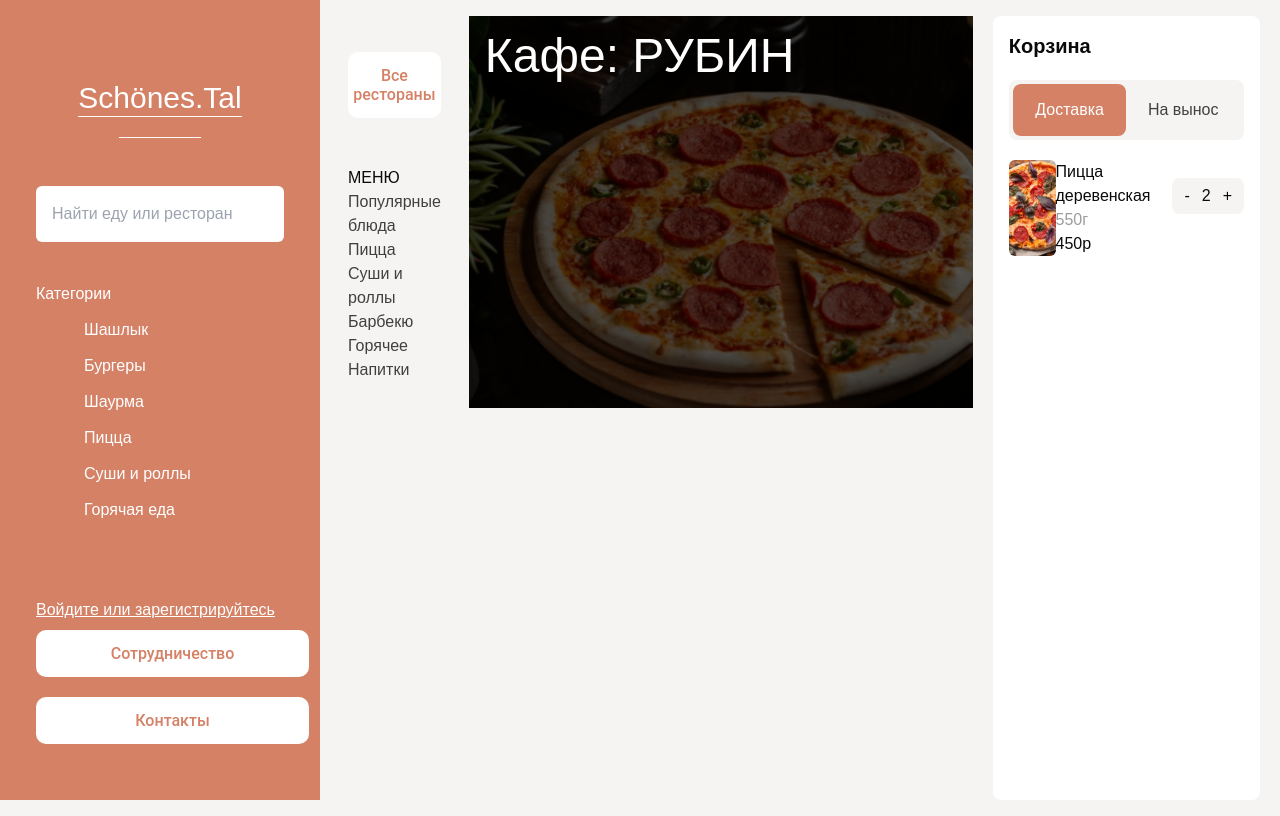
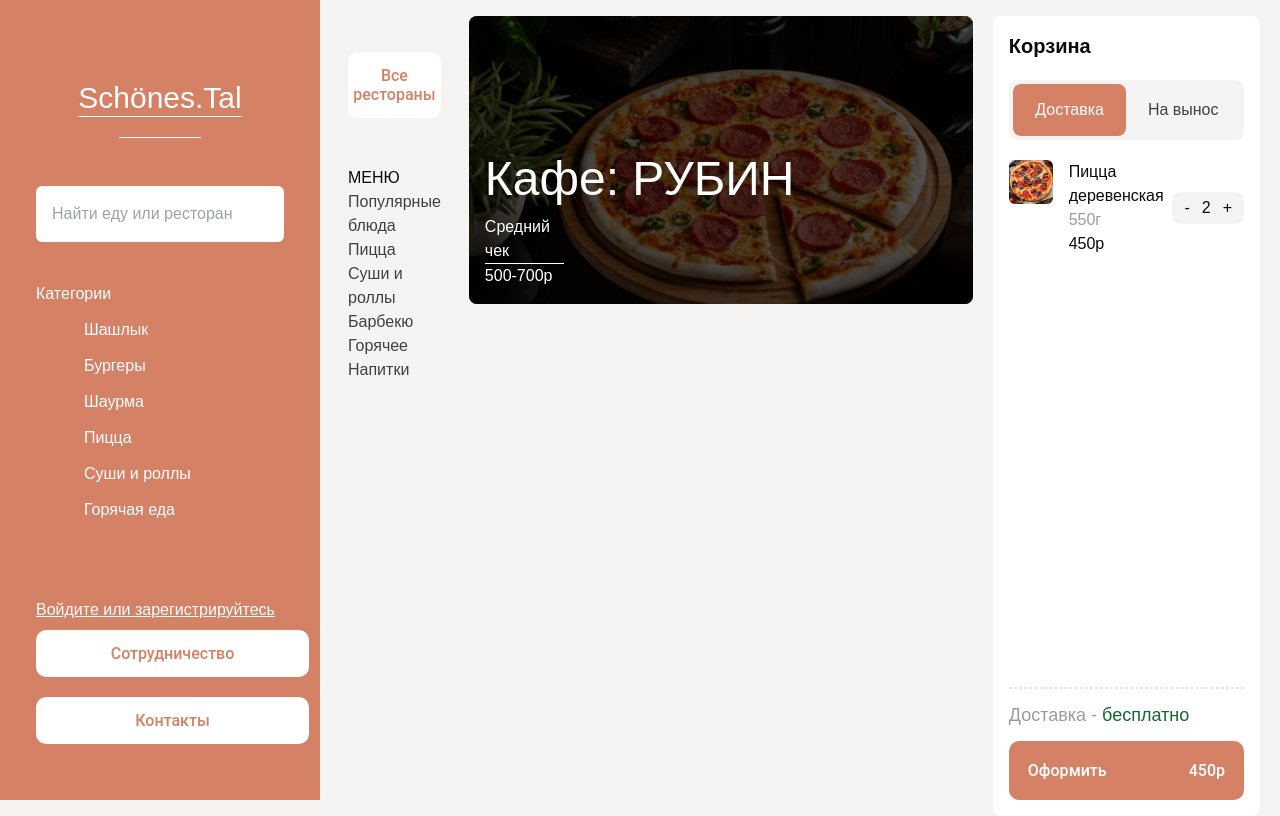
Before and after one commit to Defolt163/shontal, a Next.js app: page /1/1 in a window 1280 px wide. Built offline with nearby package versions, Linux system fonts and the light colour scheme.

Commit message:
cart edited

```diff
--- a/app/[restaurant]/[id]/page.js
+++ b/app/[restaurant]/[id]/page.js
@@ -7,10 +7,17 @@ export default function RestaurantPage() {
   return (
       <div className='w-full h-dvh flex relative pt-4'>
         <RestaurantMenu/>
-        <div className='rounded-lg w-full h-1/2 flex flex-col relative'>
+        <div className='rounded-lg overflow-hidden w-full h-72 flex flex-col relative'>
           <div style={{background: `url(/restaurants/slice-cut-from-classic-pepperoni-pizza-with-green-pepper-rolls.jpeg) center center/cover no-repeat`}} className='w-full h-full relative before:content-[""] before:w-full before:h-full before:top-0 before:left-0 before:absolute before:bg-black/65 before:-z-0 '>
-              <div className='z-0 relative p-4 text-accentText flex flex-col justify-between h-full'>
-                  <h1 className='text-5xl'>Кафе: РУБИН</h1>
+              <div className='z-0 relative p-4 text-accentText flex flex-col-reverse justify-between h-full'>
+                <div>
+                  <h1 className='text-5xl mb-3'>Кафе: РУБИН</h1>
+                  <div className='w-1/6'>
+                    <h4>Средний чек</h4>
+                    <div className='h-px w-full bg-menuItems'></div>
+                    <h4>500-700р</h4>
+                  </div>
+                </div>
               </div>
           </div>
         </div>
--- a/app/components/RestaurantCart/RestaurantCart.js
+++ b/app/components/RestaurantCart/RestaurantCart.js
@@ -1,28 +1,37 @@
 export default function RestaurantCart(){
     return(
-        <div className='w-1/2 p-4 bg-white mx-5 rounded-lg'>
+        <div className='w-1/2 h-dvh p-4 bg-white mx-5 rounded-lg flex flex-col justify-between'>
+            <div>
                 <h3 className='text-xl font-semibold'>Корзина</h3>
                 <div className='w-full grid grid-cols-2 text-center my-5 rounded-lg p-1 bg-lightMuted'>
-                <h4 className='py-3.5 bg-primary text-menuItems rounded-lg'>Доставка</h4>
-                <h4 className='py-3.5 text-secondaryText'>На вынос</h4>
+                    <h4 className='cursor-pointer py-3.5 bg-primary text-menuItems rounded-lg'>Доставка</h4>
+                    <h4 className='cursor-pointer py-3.5 text-secondaryText'>На вынос</h4>
                 </div>
                 <ul>
-                <li className='w-full flex justify-between'>
-                    <div className='aspect-square rounded-md w-1/4 bg-black'
+                    <li className='w-full h-max flex items-center justify-between'>
+                        <div className='grid grid-cols-3 gap-4'>
+                            <div className='aspect-square rounded-md w-full bg-black'
                             style={{background: `url(/products/pizza/pizza1.png) center center/cover no-repeat`}}
                             ></div>
-                    <div>
+                            <div className='col-span-2'>
                                 <h4>Пицца деревенская</h4>
                                 <h5 className='text-muted'>550г</h5>
                                 <h5>450р</h5>
                             </div>
-                    <div className='flex items-center bg-globalBackground h-max translate-y-1/2 rounded-lg'>
-                        <div className='py-1.5 px-3 cursor-pointer'>-</div>
-                        <div className='py-1.5'>2</div>
-                        <div className='py-1.5 px-3 cursor-pointer'>+</div>
+                        </div>
+                        <div className='flex items-center bg-globalBackground h-max rounded-lg'>
+                            <div className='py-1 px-3 cursor-pointer'>-</div>
+                            <div className='py-1'>2</div>
+                            <div className='py-1 px-3 cursor-pointer'>+</div>
                         </div>
                     </li>
                 </ul>
             </div>
+            <div>
+                <div className='w-full border border-primary-200 border-dashed'></div>
+                <div className='text-muted font-medium text-lg py-3'>Доставка - <span className='text-green-800'>бесплатно</span></div>
+                <div className='button cart flex justify-between'>Оформить <span>450р</span></div>
+            </div>
+        </div>
     )
 }
--- a/app/globals.css
+++ b/app/globals.css
@@ -105,3 +105,9 @@ body {
 .button.menu{
   width: 273px;
 }
+.button.cart{
+  cursor: pointer;
+  background: var(--primary);
+  color: var(--accent-text);
+  padding: 20px 19px;
+}
```
Lines whose indentation alone changed are shown as unchanged.
